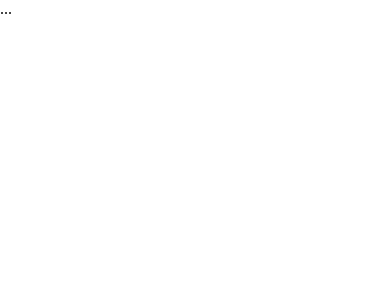
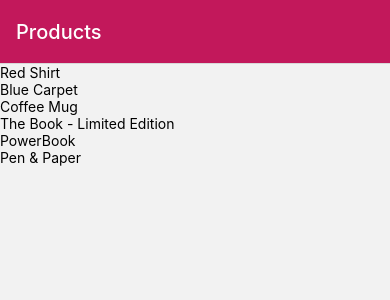
Before and after one commit to towhid135/React-Native-StoreApp, a React Native app: screen /ProductsOverView in a window 390 px wide. Shown: the top 300 px of the page. Built offline with nearby package versions, Linux system fonts and the light colour scheme.

Commit message:
Rendered the product overview screen
Rendered the product overview screen

```diff
--- a/App.js
+++ b/App.js
@@ -5,7 +5,7 @@ import {createStore,combineReducers} from 'redux';
 import {Provider} from 'react-redux';
 import ProductsReducer from './store/reducers/productsReducer';
 import productsReducer from './store/reducers/productsReducer';
-
+import ShopNavigator from './navigator/ShopNavigator';
 const rootReducer = combineReducers({
   products: productsReducer,
 });
@@ -13,9 +13,10 @@ const rootReducer = combineReducers({
 const store = createStore(rootReducer);
 
 export default function App() {
+
   return (
     <Provider store={store} >
-      <View>...</View>
+      <ShopNavigator />
     </Provider>
   );
 }
--- /dev/null
+++ b/constants/Color.js
@@ -0,0 +1,4 @@
+export default {
+    primary: "#C2185B",
+    accent: "#FFC107",
+}
--- /dev/null
+++ b/navigator/ShopNavigator.js
@@ -0,0 +1,31 @@
+import React from 'react';
+import {createStackNavigator} from '@react-navigation/stack';
+import {NavigationContainer}  from '@react-navigation/native';
+import Color from '../constants/Color';
+import ProductsOverviewScreen from '../screens/shop/ProductsOverviewScreen';
+
+const ShopNavigator = () =>{
+    const Stack = createStackNavigator();
+    return (
+        <NavigationContainer>
+            <Stack.Navigator>
+                <Stack.Screen
+                name="ProductsOverView"
+                component={ProductsOverviewScreen}
+                options={{
+                    title:"Products",
+                    headerStyle: {
+                        backgroundColor: Color.primary,
+                    },
+                    headerTitleStyle:{
+                        fontSize: 20,
+                    },
+                    headerTintColor: 'white'
+                }}
+                />
+            </Stack.Navigator>
+        </NavigationContainer>
+    );
+}
+
+export default ShopNavigator;
--- a/package.json
+++ b/package.json
@@ -28,7 +28,9 @@
     "react-native-safe-area-context": "3.2.0",
     "react-native-screens": "~3.4.0",
     "react-native-web": "^0.17.1",
-    "react-navigation-header-buttons": "^8.0.0"
+    "react-navigation-header-buttons": "^8.0.0",
+    "react-redux": "^7.2.4",
+    "redux": "^4.1.1"
   },
   "devDependencies": {
     "@babel/core": "^7.9.0"
--- a/screens/shop/ProductsOverviewScreen.js
+++ b/screens/shop/ProductsOverviewScreen.js
@@ -1,8 +1,16 @@
 import React from 'react';
-import {FlatList} from 'react-native';
+import {FlatList,Text} from 'react-native';
+import {useSelector} from 'react-redux';
 
 const ProductsOverviewScreen = () =>{
-    return <FlatList />;
+    const products = useSelector((state) => state.products.availableProducts);
+    return (
+    <FlatList
+    data={products}
+    keyExtractor = {item => item.id}
+    renderItem = {itemData => <Text>{itemData.item.title}</Text>}
+    />
+    );
 }
 
 export default ProductsOverviewScreen;
```
Also changed, not shown: 1 other file (tests, documents, lock files or other folders).
